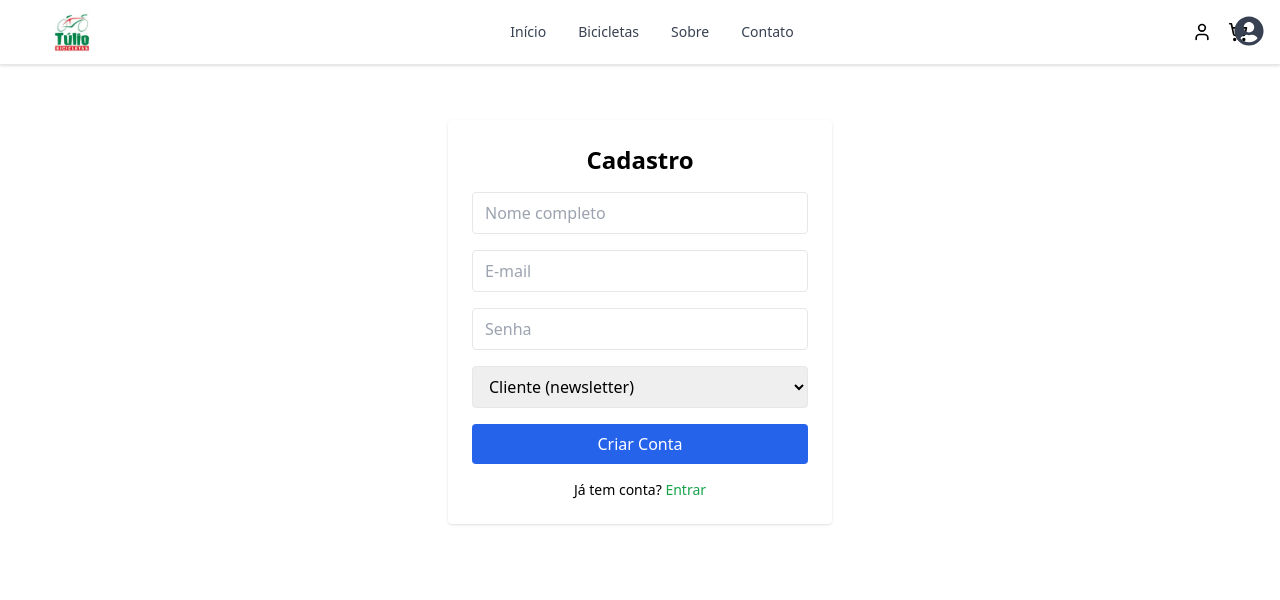
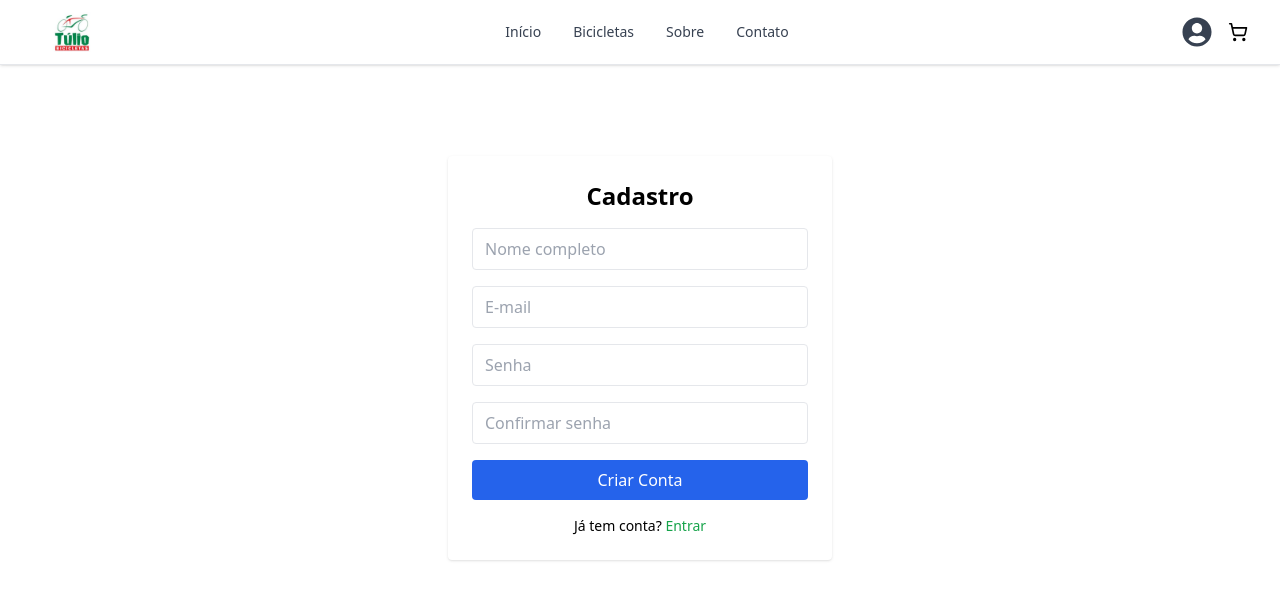
Before and after one commit to HelpUSA/tulio-bicicletas-site, a React (Create React App) app: page /cadastro in a window 1280 px wide. Shown: the top 600 px of the page. Built offline with nearby package versions, Linux system fonts and the light colour scheme.

Commit message:
Atualiza├º├úo autom├ítica

```diff
--- a/src/components/Header.jsx
+++ b/src/components/Header.jsx
@@ -1,7 +1,7 @@
-// src/components/Header.jsx
 import React, { useEffect, useState } from 'react';
 import { Link } from 'react-router-dom';
-import { ShoppingCart, User } from 'lucide-react';
+import { ShoppingCart } from 'lucide-react';
+import UserIcon from './UserIcon';
 
 const Header = () => {
   const [qtdItens, setQtdItens] = useState(0);
@@ -15,7 +15,6 @@ const Header = () => {
 
     atualizarQtd();
 
-    // Recalcula sempre que a aba for ativada novamente
     window.addEventListener('focus', atualizarQtd);
     return () => window.removeEventListener('focus', atualizarQtd);
   }, []);
@@ -39,11 +38,9 @@ const Header = () => {
           <Link to="/contato" className="hover:text-green-700">Contato</Link>
         </nav>
 
-        {/* Ícones */}
+        {/* Ícones do topo */}
         <div className="flex items-center space-x-4">
-          <Link to="/login" className="hover:text-green-700">
-            <User size={20} />
-          </Link>
+          <UserIcon />
           <Link to="/carrinho" className="relative hover:text-green-700">
             <ShoppingCart size={20} />
             {qtdItens > 0 && (
--- a/src/components/UserIcon.jsx
+++ b/src/components/UserIcon.jsx
@@ -8,14 +8,16 @@ export default function UserIcon() {
   const navigate = useNavigate();
 
   useEffect(() => {
-    const session = supabase.auth.getSession().then(({ data }) => {
+    const carregarSessao = async () => {
+      const { data } = await supabase.auth.getSession();
       const user = data?.session?.user;
       if (user) {
         setUsuarioEmail(user.email);
       }
-    });
+    };
 
-    // Listener para manter sincronizado
+    carregarSessao();
+
     const { data: listener } = supabase.auth.onAuthStateChange(
       (_event, session) => {
         if (session?.user) {
@@ -31,40 +33,17 @@ export default function UserIcon() {
     };
   }, []);
 
-  const handleLogout = async () => {
-    await supabase.auth.signOut();
-    localStorage.removeItem('tipoUsuario');
-    localStorage.removeItem('usuarioEmail');
-    setUsuarioEmail(null);
-    navigate('/');
+  const handleClick = () => {
+    if (usuarioEmail) {
+      navigate('/admin'); // pode ser alterado para painel do usuário futuramente
+    } else {
+      navigate('/login');
+    }
   };
 
   return (
-    <div className="absolute top-4 right-4 z-50">
-      <div className="relative group">
-        <FaUserCircle className="text-3xl text-gray-700 cursor-pointer hover:text-green-600" />
-
-        <div className="absolute right-0 mt-2 w-48 bg-white border rounded shadow-lg hidden group-hover:block p-3 text-sm">
-          {usuarioEmail ? (
-            <>
-              <p className="font-semibold mb-2">{usuarioEmail}</p>
-              <button
-                onClick={handleLogout}
-                className="w-full bg-red-600 text-white px-3 py-1 rounded hover:bg-red-700"
-              >
-                Sair
-              </button>
-            </>
-          ) : (
-            <button
-              onClick={() => navigate('/login')}
-              className="w-full bg-green-600 text-white px-3 py-1 rounded hover:bg-green-700"
-            >
-              Entrar
-            </button>
-          )}
-        </div>
-      </div>
-    </div>
+    <button onClick={handleClick}>
+      <FaUserCircle className="text-3xl text-gray-700 hover:text-green-600" />
+    </button>
   );
 }
--- a/src/pages/CadastroUsuario.jsx
+++ b/src/pages/CadastroUsuario.jsx
@@ -1,4 +1,4 @@
-import React, { useState } from 'react';
+import React, { useEffect, useState } from 'react';
 import { useNavigate } from 'react-router-dom';
 import { supabase } from '../lib/supabase';
 
@@ -6,13 +6,27 @@ export default function CadastroUsuario() {
   const [nome, setNome] = useState('');
   const [email, setEmail] = useState('');
   const [senha, setSenha] = useState('');
-  const [tipo, setTipo] = useState('cliente'); // padrão
+  const [confirmarSenha, setConfirmarSenha] = useState('');
+  const [tipo, setTipo] = useState('cliente');
   const [erro, setErro] = useState('');
+  const [tipoUsuarioLogado, setTipoUsuarioLogado] = useState(null);
   const navigate = useNavigate();
+
+  useEffect(() => {
+    const tipoLocal = localStorage.getItem('tipoUsuario');
+    if (tipoLocal) {
+      setTipoUsuarioLogado(tipoLocal);
+    }
+  }, []);
 
   const handleCadastro = async (e) => {
     e.preventDefault();
     setErro('');
+
+    if (senha !== confirmarSenha) {
+      setErro('As senhas não coincidem.');
+      return;
+    }
 
     // 1. Cria o usuário no Supabase Auth
     const { data, error } = await supabase.auth.signUp({
@@ -27,13 +41,19 @@ export default function CadastroUsuario() {
 
     const userId = data?.user?.id;
 
-    // 2. Insere os dados adicionais na tabela usuarios
+    // 2. Validação de tipo (caso tentem forçar via inspeção)
+    const tipoFinal =
+      tipoUsuarioLogado === 'admin' && ['admin', 'operacional'].includes(tipo)
+        ? tipo
+        : 'cliente';
+
+    // 3. Insere os dados na tabela 'usuarios'
     const { error: insertError } = await supabase.from('usuarios').insert([
       {
         id: userId,
         nome,
         email,
-        tipo,
+        tipo: tipoFinal,
       },
     ]);
 
@@ -58,6 +78,7 @@ export default function CadastroUsuario() {
           className="border px-3 py-2 rounded"
           required
         />
+
         <input
           type="email"
           placeholder="E-mail"
@@ -66,6 +87,7 @@ export default function CadastroUsuario() {
           className="border px-3 py-2 rounded"
           required
         />
+
         <input
           type="password"
           placeholder="Senha"
@@ -75,16 +97,27 @@ export default function CadastroUsuario() {
           required
         />
 
-        {/* Campo de tipo apenas visível se for administrador (futuramente) */}
+        <input
+          type="password"
+          placeholder="Confirmar senha"
+          value={confirmarSenha}
+          onChange={(e) => setConfirmarSenha(e.target.value)}
+          className="border px-3 py-2 rounded"
+          required
+        />
+
+        {/* Tipo de usuário: só aparece se quem estiver logado for admin */}
+        {tipoUsuarioLogado === 'admin' && (
           <select
             value={tipo}
             onChange={(e) => setTipo(e.target.value)}
             className="border px-3 py-2 rounded"
           >
-          <option value="cliente">Cliente (newsletter)</option>
+            <option value="cliente">Cliente</option>
             <option value="operacional">Operacional</option>
             <option value="admin">Administrador</option>
           </select>
+        )}
 
         {erro && <p className="text-red-600 text-sm">{erro}</p>}
 
```
Also changed, not shown: 1 other file (tests, documents, lock files or other folders). Lines whose indentation alone changed are shown as unchanged.
